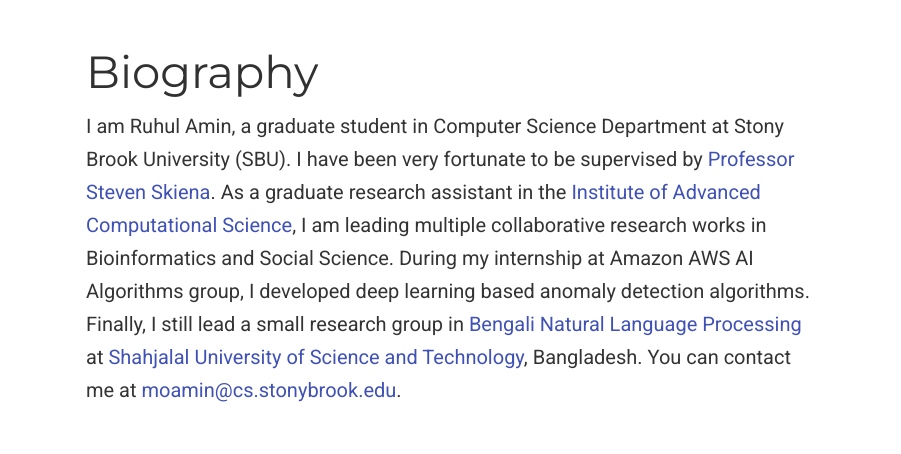
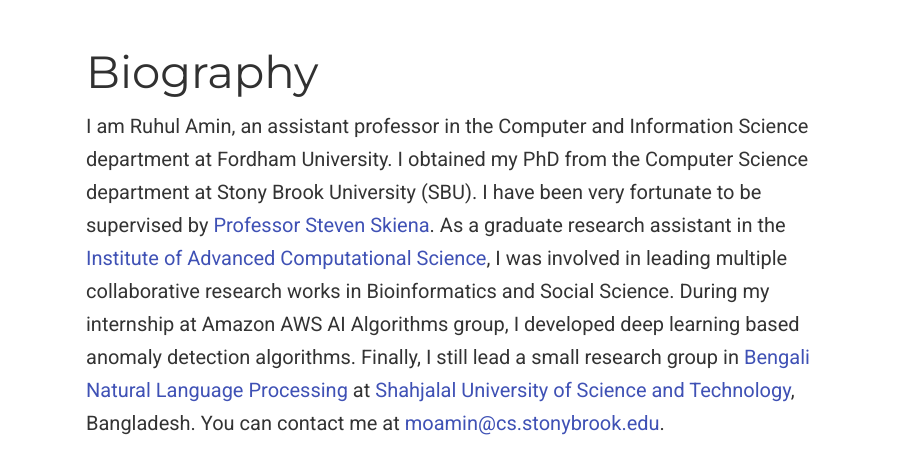
Before and after one commit to hgorelick/ruhulsbu.github.io, a plain HTML site: page index.html in a window 1280 px wide. Shown: the part 97-551 px from the top of the page, 379-1280 px from the left. Drawn offline with nearby package versions, Linux system fonts and the light colour scheme; some icons are missing.

Commit message:
Update index.html

```diff
--- a/index.html
+++ b/index.html
@@ -366,7 +366,7 @@
 
 <h1 id="biography">Biography</h1>
 
-<p>I am Ruhul Amin, a graduate student in Computer Science Department at Stony Brook University (SBU). I have been very fortunate to be supervised by <a href="https://www3.cs.stonybrook.edu/~skiena/" target="_blank">Professor Steven Skiena</a>. As a graduate research assistant in the <a href="https://iacs.stonybrook.edu/" target="_blank">Institute of Advanced Computational Science</a>, I am leading multiple collaborative research works in Bioinformatics and Social Science. During my internship at Amazon AWS AI Algorithms group, I developed deep learning based anomaly detection algorithms. Finally, I still lead a small research group in <a href="http://nlp.sust.edu/peopleProfile/86" target="_blank">Bengali Natural Language Processing</a> at <a href="https://www.sust.edu/d/cse/faculty/4" target="_blank">Shahjalal University of Science and Technology</a>, Bangladesh. You can contact me at <a href="mailto:moamin@cs.stonybrook.edu" target="_blank">moamin@cs.stonybrook.edu</a>.</p>
+<p>I am Ruhul Amin, an assistant professor in the Computer and Information Science department at Fordham University. I obtained my PhD from the Computer Science department at Stony Brook University (SBU). I have been very fortunate to be supervised by <a href="https://www3.cs.stonybrook.edu/~skiena/" target="_blank">Professor Steven Skiena</a>. As a graduate research assistant in the <a href="https://iacs.stonybrook.edu/" target="_blank">Institute of Advanced Computational Science</a>, I was involved in leading multiple collaborative research works in Bioinformatics and Social Science. During my internship at Amazon AWS AI Algorithms group, I developed deep learning based anomaly detection algorithms. Finally, I still lead a small research group in <a href="http://nlp.sust.edu/peopleProfile/86" target="_blank">Bengali Natural Language Processing</a> at <a href="https://www.sust.edu/d/cse/faculty/4" target="_blank">Shahjalal University of Science and Technology</a>, Bangladesh. You can contact me at <a href="mailto:moamin@cs.stonybrook.edu" target="_blank">moamin@cs.stonybrook.edu</a>.</p>
 
 
     <div class="row">
```
